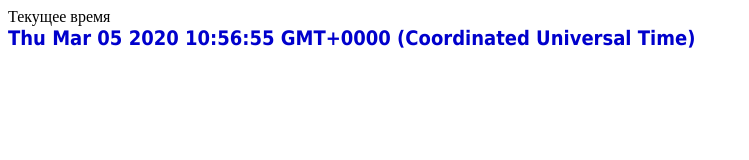
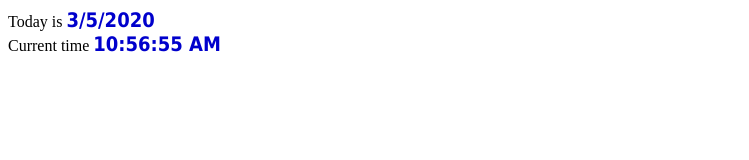
Before and after one commit to azniv/azniv.github.io, a plain HTML site: page index.html in a window 1280 px wide. Shown: the whole page, without its empty margins (0-749 px from the left). Drawn offline with Linux system fonts and the light colour scheme.

Commit message:
Add date

```diff
--- a/clockscript.js
+++ b/clockscript.js
@@ -2,8 +2,11 @@
 window.onload = function(){
     window.setInterval(
      function(){
-         var d = new Date();
-         document.getElementById("clock").innerHTML = d;
+         var date = new Date();
+
+       document.getElementById("nowDate").innerHTML = date.toLocaleDateString();
+       document.getElementById("nowClock").innerHTML = date.toLocaleTimeString();
+
      }
    , 1000);
  }
--- a/index.html
+++ b/index.html
@@ -9,8 +9,13 @@
 </head>
 <body>
 
-    Текущее время <br>
-    <div id='clock'></div> <br>
+    <div>
+        Today is <span id = "nowDate"></span>
+    </div>
+    <div>
+        Current time <span id="nowClock"></span>
+    </div>
+
     <canvas height='480' width='480' id='myCanvas'></canvas>
 </body>
 </html>
--- a/style.css
+++ b/style.css
@@ -1,6 +1,12 @@
-#clock{
+#nowClock {
     font-family:Tahoma, sans-serif;
     font-size:20px;
     font-weight:bold;
     color:#0000cc;
   }
+  #nowDate {
+    font-family:Tahoma, sans-serif;
+    font-size:20px;
+    font-weight:bold;
+    color: #0000cc;
+  }
```
